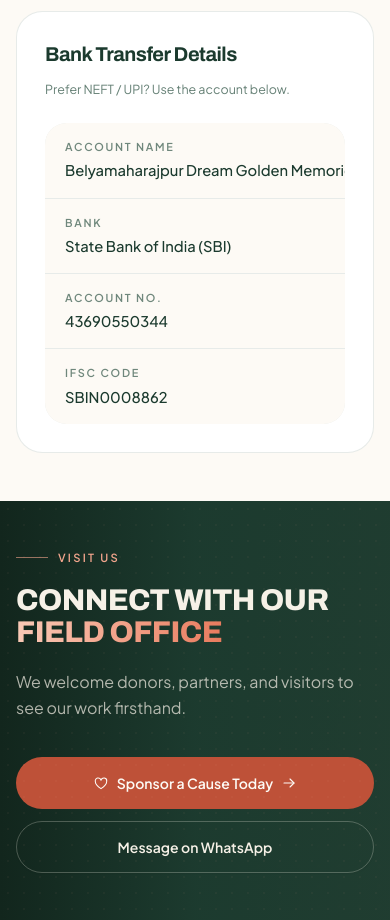
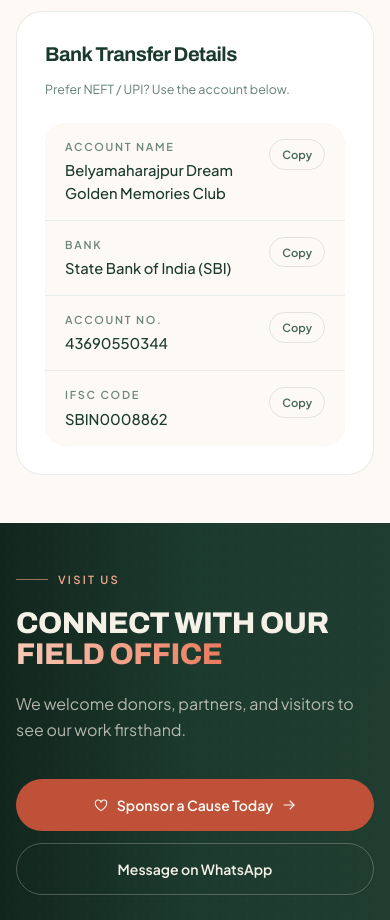
Before and after one commit to iim-marketers/dream-golden-ngo, a Next.js app: page / in a window 390 px wide. Shown: the part 7240-8160 px from the top of the page. Built offline with nearby package versions, Linux system fonts and the light colour scheme; no server answers.

Commit message:
mobile screen UI minor changes

```diff
--- a/src/components/ways-to-give.tsx
+++ b/src/components/ways-to-give.tsx
@@ -129,13 +129,16 @@ function BankDetails() {
           {bankRows.map((row) => (
             <div
               key={row.label}
-              className="flex items-center justify-between gap-4 bg-cream-50 px-5 py-4"
+              className="flex items-start justify-between gap-4 bg-cream-50 px-5 py-4"
             >
               <div className="min-w-0">
                 <dt className="text-[0.68rem] font-semibold tracking-[0.16em] text-green-800/65 uppercase">
                   {row.label}
                 </dt>
-                <dd className="mt-1 truncate text-[0.92rem] font-medium text-green-900">
+                {/* Wraps rather than truncates: these are details a donor has to
+                    read back against their banking app, and the account name
+                    overflows a phone-width row. */}
+                <dd className="mt-1 text-[0.92rem] font-medium wrap-break-word text-green-900">
                   {row.value}
                 </dd>
               </div>
```
